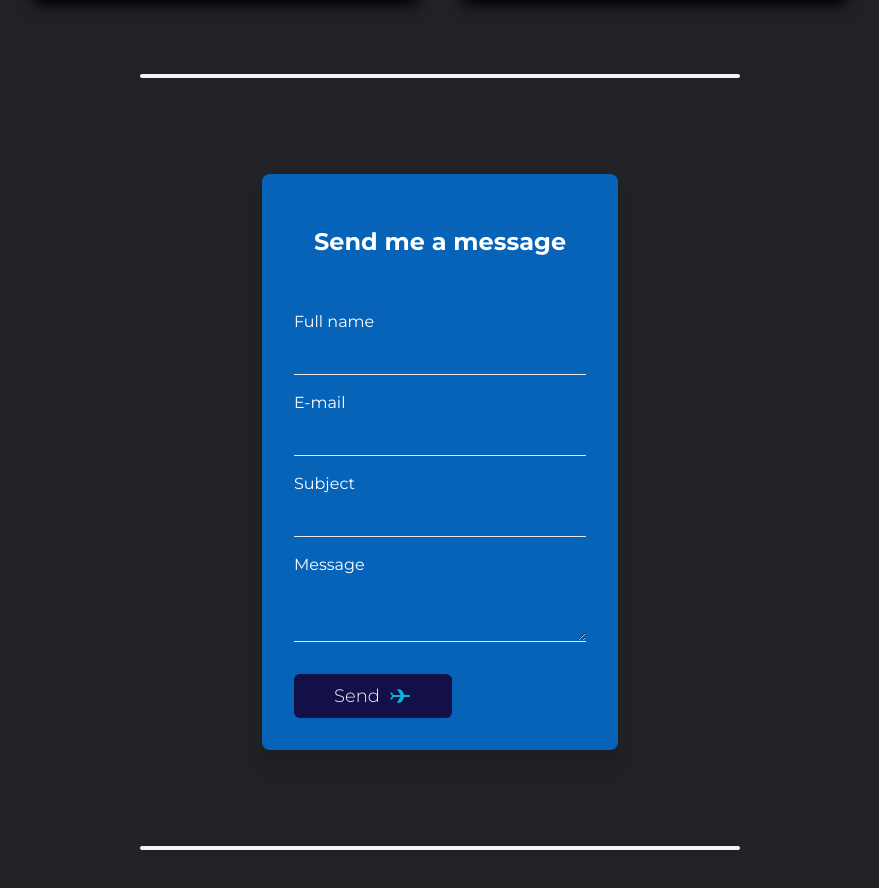
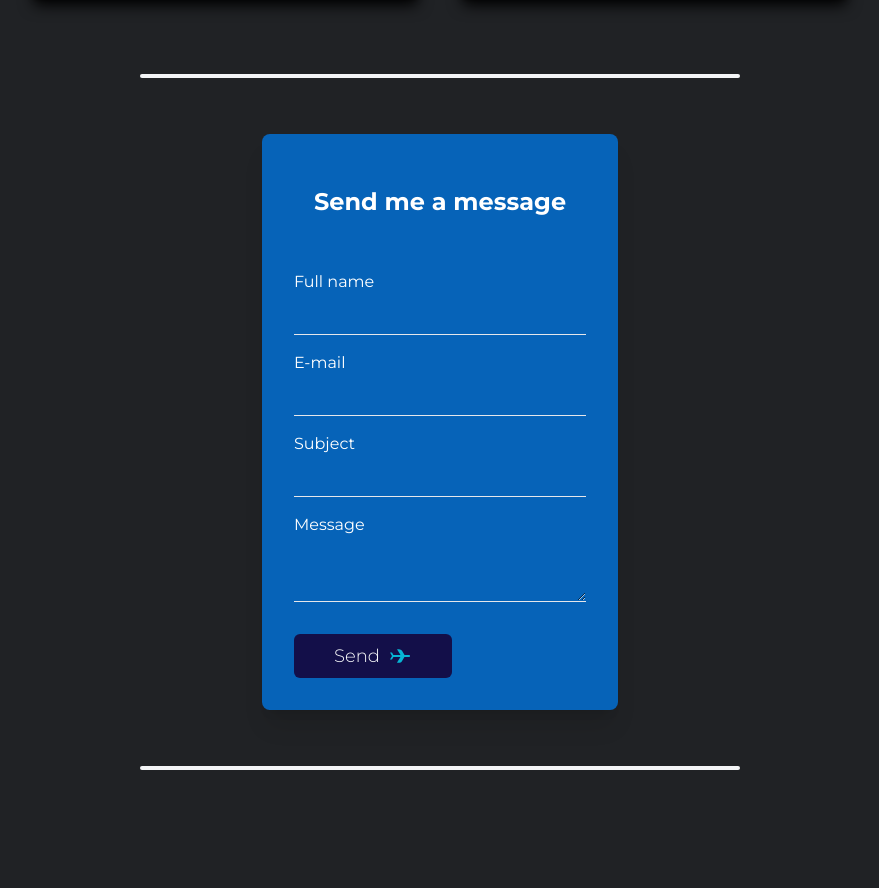
Before and after one commit to fmeneses-graca/my-website, a Next.js app: page / in a window 1280 px wide. Shown: the part 2860-3748 px from the top of the page, without its empty margins (240-1119 px from the left). After the commit the page ends 3670 px from the top, so only its background shows below. Built offline with nearby package versions, Linux system fonts and the light colour scheme.

Commit message:
Adjust form margin and success/error message padd

```diff
--- a/components/contact.js
+++ b/components/contact.js
@@ -97,7 +97,7 @@ export default function Contact() {
 
     return (
         <div id="contact" className="section-container mb-10 md:w-4/5 md:mx-auto ">
-            <form onSubmit={handleSubmit} className="flex flex-col px-8 py-8 my-10 rounded-lg shadow-xl bg-secondary bg-opacity-80 md:mx-40">
+            <form onSubmit={handleSubmit} className="flex flex-col px-8 py-8 rounded-lg shadow-xl bg-secondary bg-opacity-80 md:mx-40">
 
                 <h1 className="text-2xl font-bold">Send me a message</h1>
 
@@ -129,8 +129,8 @@ export default function Contact() {
                         </svg>
                     </button>
                 </div>
-                {showSuccessMessage && <div className="flex justify-start text-green-300">Message sent with success!</div>}
-                {showErrorMessage && <div className="flex justify-start text-red-300">There was an error while sending your message.</div>}
+                {showSuccessMessage && <div className="flex justify-start text-green-300 pt-4">Message sent with success!</div>}
+                {showErrorMessage && <div className="flex justify-start text-red-300 pt-4">There was an error while sending your message.</div>}
             </form>
         </div>
     )
```
